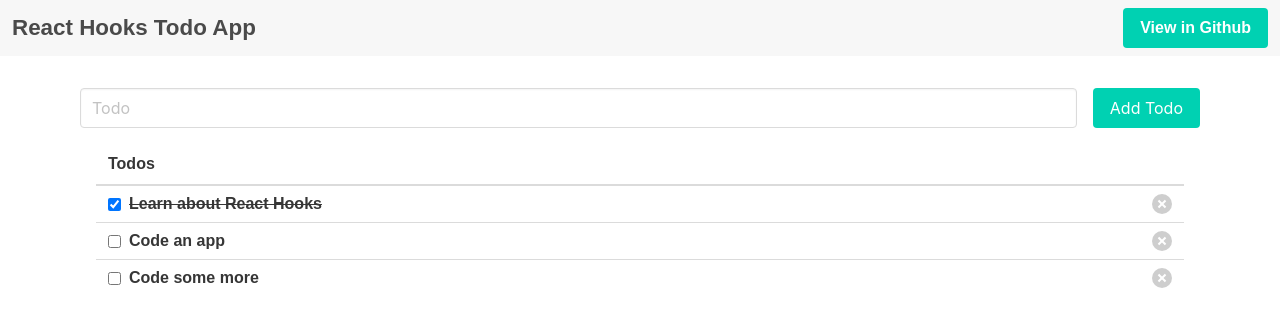
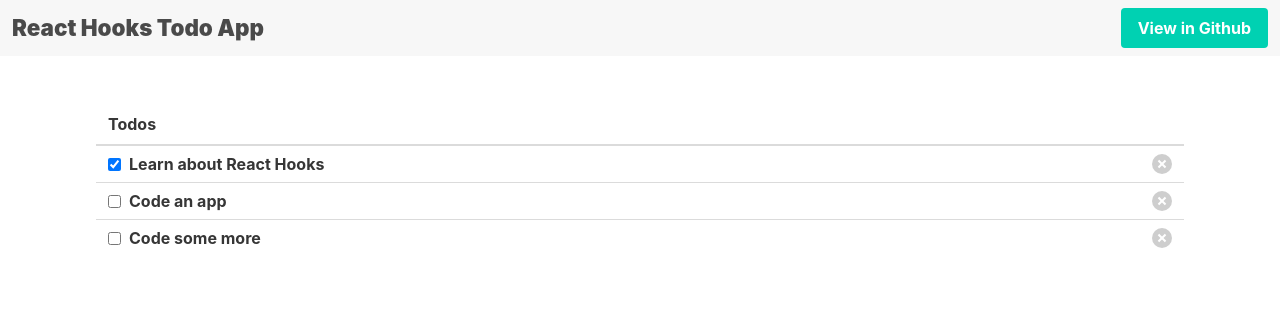
Before and after one commit to andreviallon/react-hooks-todo-app, a React (Create React App) app in the folder client/: page / in a window 1280 px wide. Shown: the top 326 px of the page. Built offline with nearby package versions, Linux system fonts and the light colour scheme.

Commit message:
WIP: add context API

```diff
--- a/client/src/App.js
+++ b/client/src/App.js
@@ -4,14 +4,15 @@
 
 import { Header } from "./components/Header/Header";
 import { Todos } from "./components/Todos/Todos";
+import { TodoProvider } from "./context/TodoState";
 
 export default function App() {
   return (
-    <div className="App">
+    <TodoProvider className="App">
       <Header />
       <div className="container">
         <Todos />
       </div>
-    </div>
+    </TodoProvider>
   );
 }
--- a/client/src/components/Todo/Todo.jsx
+++ b/client/src/components/Todo/Todo.jsx
@@ -1,14 +1,17 @@
-import React from "react";
+import React, { useContext } from "react";
+import { TodoContext } from "../../context/TodoState";
 
-export function Todo({ todo, index, completeTodo, deleteTodo }) {
+export function Todo({ todo }) {
+  const { deleteTodo } = useContext(TodoContext);
+
   return (
     <tr>
       <td className="table-todo">
         <label className="checkbox">
-          <input type="checkbox" defaultChecked={todo.isCompleted} onClick={() => completeTodo(index)}/>
-          <div className="todo" style={{ textDecoration: todo.isCompleted ? "line-through" : "" }}>{todo.title}</div>
+          <input type="checkbox" defaultChecked={todo.checked}/>
+          <div className="todo">{todo.text}</div>
         </label>
-        <span className="delete" onClick={() => deleteTodo(index)} />
+        <span className="delete" onClick={() => deleteTodo(todo._id)}/>
       </td>
     </tr>
   );
--- a/client/src/components/Todos/Todos.jsx
+++ b/client/src/components/Todos/Todos.jsx
@@ -1,34 +1,26 @@
-import React, { useState } from "react";
+import React, { useState, useContext } from "react";
 import "./Todos.css";
 import { AddTodo } from "../AddTodo/AddTodo";
 import { Todo } from "../Todo/Todo";
+import { TodoContext } from "../../context/TodoState";
 
 export function Todos() {
-  const [todos, setTodos] = useState([
-    { title: "Learn about React Hooks", isCompleted: true },
-    { title: "Code an app", isCompleted: false },
-    { title: "Code some more", isCompleted: false }
-  ]);
+  const { todos } = useContext(TodoContext);
 
-  const deleteTodo = index => {
-    const newTodos = [...todos];
-    newTodos.splice(index, 1);
-    setTodos(newTodos);
-  };
+  // const deleteTodo = index => {
+  //   const newTodos = [...todos];
+  //   newTodos.splice(index, 1);
+  //   setTodos(newTodos);
+  // };
 
-  const completeTodo = index => {
-    const newTodos = [...todos];
-    newTodos[index].isCompleted = !newTodos[index].isCompleted;
-    setTodos(newTodos);
-  };
+  // const completeTodo = index => {
+  //   const newTodos = [...todos];
+  //   newTodos[index].isCompleted = !newTodos[index].isCompleted;
+  //   setTodos(newTodos);
+  // };
 
   return (
     <div>
-      <AddTodo
-        onSubmit={todo =>
-          setTodos([...todos, { title: todo, isCompleted: false }])
-        }
-      />
       <div className="todo-list">
         <div className="table-container">
           <table className="table is-fullwidth is-hoverable">
@@ -45,8 +37,6 @@
                   key={index}
                   index={index}
                   todo={todo}
-                  completeTodo={completeTodo}
-                  deleteTodo={deleteTodo}
                 />
               ))}
             </tbody>
--- /dev/null
+++ b/client/src/context/TodoReducer.js
@@ -0,0 +1,11 @@
+export default (state, action) => {
+    switch(action.type) {
+        case 'DELETE_TODO':
+            return {
+                ...state,
+                todos: state.todos.filter(todo => todo._id !== action.payload)
+            };
+        default:
+            return state;
+    }
+}
--- /dev/null
+++ b/client/src/context/TodoState.js
@@ -0,0 +1,33 @@
+import React, { createContext, useReducer } from 'react';
+import TodoReducer from './TodoReducer';
+
+const initialState = {
+    todos: [
+        { _id: 1, text: "Learn about React Hooks", checked: true },
+        { _id: 2, text: "Code an app", checked: false },
+        { _id: 3, text: "Code some more", checked: false }
+    ]
+}
+
+export const TodoContext = createContext(initialState);
+
+export const TodoProvider = ({ children }) => {
+    const [state, dispatch] = useReducer(TodoReducer, initialState);
+
+    function deleteTodo(id) {
+        dispatch({
+            type: "DELETE_TODO",
+            payload: id
+        });
+    }
+
+    return (
+        <TodoContext.Provider
+            value={{
+                todos: state.todos,
+                deleteTodo
+            }}>
+            {children}
+        </TodoContext.Provider>
+    );
+}
```
